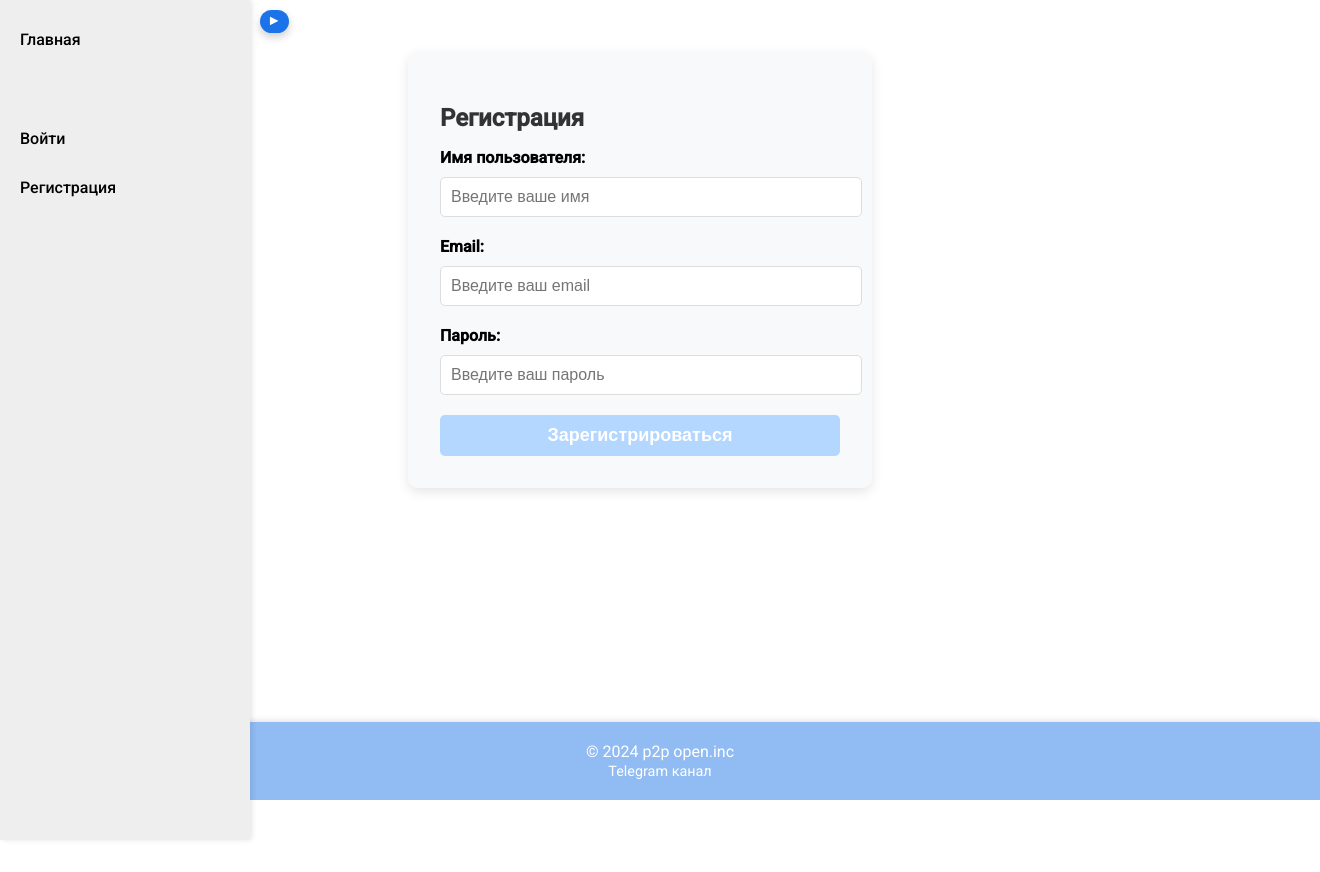
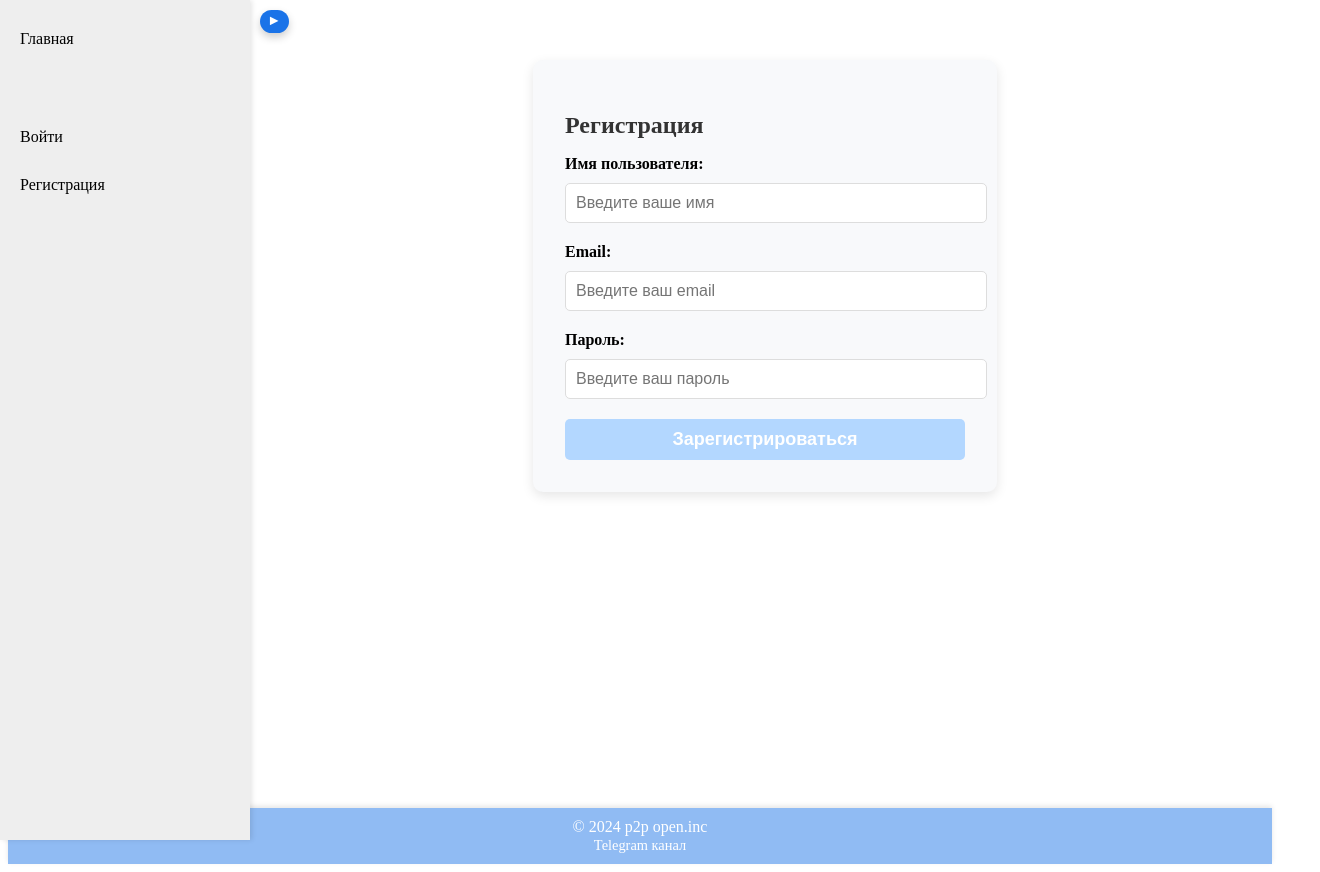
Before and after one commit to RomanGhost/p2pStock, an Angular app in the folder Client/: page /register in a window 1280 px wide. Shown: the whole page, 1320 px wide, since content can reach past the window. Before the commit the page ends 800 px from the top, so only its background shows below. Built offline with nearby package versions, Linux system fonts and the light colour scheme.

Commit message:
mmake more beautiful

```diff
--- a/Client/src/app/app.component.css
+++ b/Client/src/app/app.component.css
@@ -3,7 +3,12 @@
   display: flex;
   flex-direction: column; /* Элементы располагаются по вертикали */
   min-height: 100vh;
-  transition: margin-left 0.3s ease;  /* Анимация для сдвига контента */    /* Задаем минимальную высоту для всей страницы */
+  transition: margin-left 0.3s ease;  /* Анимация для сдвига контента */
+}
+
+/* Когда сайдбар открыт, добавляем отступ */
+.app-layout.menu-open {
+  margin-left: 250px; /* Ширина сайдбара */
 }
 
 /* Стили для основного контента */
@@ -12,30 +17,3 @@
   padding: 20px;           /* Внутренние отступы для контента */
   overflow: auto;          /* Добавление прокрутки при необходимости */
 }
-
-/* Стили для футера */
-.app-footer {
-  padding: 10px 0;
-  color: white;
-  background-color: rgba(85, 83, 199, 0.252);
-  text-align: center;
-  width: 100%;
-  margin-top: auto; /* Футер будет оттягиваться в низ страницы */
-}
-
-/* Стили для ссылок в футере */
-.footer-content nav a {
-  color: #ffffff;
-  text-decoration: none;
-  margin: 0 10px;
-  font-size: 0.9rem;
-}
-
-.footer-content nav a:hover {
-  text-decoration: underline;
-}
-
-.footer-content p {
-  margin: 0;
-  font-size: 1rem;
-}
--- a/Client/src/app/app.component.html
+++ b/Client/src/app/app.component.html
@@ -1,9 +1,8 @@
-<div class="app-layout">
-  <app-sidebar></app-sidebar> <!-- Сайдбар -->
+<div class="app-layout" [class.menu-open]="!isFold">
+  <app-sidebar (toggleMenu)="onToggleMenu($event)"></app-sidebar> <!-- Сайдбар -->
 
   <div class="main-content"> <!-- Основной контент -->
     <router-outlet></router-outlet>
   </div>
-
-  <app-footer></app-footer> <!-- Футер -->
 </div>
+<app-footer></app-footer> <!-- Футер -->
--- a/Client/src/app/app.component.ts
+++ b/Client/src/app/app.component.ts
@@ -14,6 +14,11 @@
 export class AppComponent {
   title = 'packages-client';
   showNavbar = true;
+  isFold = false;
+
+  onToggleMenu(isFold: boolean) {
+    this.isFold = isFold;
+  }
 
   constructor(private router: Router) {
     // this.router.events.subscribe((event) => {
--- a/Client/src/app/components/footer/footer.component.css
+++ b/Client/src/app/components/footer/footer.component.css
@@ -1,25 +1,30 @@
+/* Основной контейнер */
+.app-layout {
+  display: flex;
+  flex-direction: column;
+  min-height: 100vh; /* Занимает всю высоту экрана */
+}
+
+/* Основной контент */
+.main-content {
+  flex-grow: 1; /* Растягивается на все доступное пространство */
+  padding: 20px;
+  overflow: auto; /* Прокрутка внутри контента, если он превышает высоту */
+}
+
+/* Футер */
 .app-footer {
   background-color: #1c73e67c;
   color: #ffffff;
-    padding: 20px;
   text-align: center;
-    bottom: 0;
+  /* padding: 1%; */
   width: 100%;
   box-shadow: 0 -2px 5px rgba(0, 0, 0, 0.1);
   z-index: 10;
-    margin-top: auto;
+  margin-top: auto; /* Прижимаем футер к низу */
 }
 
-
-  .footer {
-    position: fixed;
-    left: 0;
-    bottom: 0;
-    width: 100%;
-    background-color: red;
-    color: white;
-    text-align: center;
-  }
+/* Стили для ссылок в футере */
 .footer-content nav a {
   color: #ffffff;
   text-decoration: none;
--- a/Client/src/app/components/sidebar/sidebar.component.css
+++ b/Client/src/app/components/sidebar/sidebar.component.css
@@ -1,3 +1,14 @@
+/* Основной контейнер страницы */
+.main-content {
+  margin-left: 0; /* Начальный отступ */
+  transition: margin-left 0.3s ease-in-out; /* Плавное изменение отступа */
+}
+
+/* Когда меню открыто, добавляем отступ */
+.main-content.menu-open {
+  margin-left: 250px; /* Ширина меню */
+}
+
 /* Кнопка переключения меню */
 .toggle-menu-btn {
   background-color: #1a73e8;
@@ -41,7 +52,7 @@
   width: 250px;
   background-color: #eeeeee;
   color: #000000;
-  height: 100vh;
+  height: 100%;
   position: fixed;
   top: 0;
   left: 0;
@@ -95,4 +106,8 @@
   .toggle-menu-btn.menu-open {
     left: 210px;
   }
+
+  .main-content.menu-open {
+    margin-left: 0; /* На мобильных устройствах отключаем отступ */
+  }
 }
--- a/Client/src/app/components/sidebar/sidebar.component.ts
+++ b/Client/src/app/components/sidebar/sidebar.component.ts
@@ -1,4 +1,4 @@
-import { Component, OnInit } from '@angular/core';
+import { Component, EventEmitter, OnInit, Output } from '@angular/core';
 import { AuthService } from '../../services/auth.service';
 import { UserService } from '../../services/user.service';
 import { ReactiveFormsModule } from '@angular/forms';
@@ -16,6 +16,7 @@
   isLoggedIn = false;
   isManager = false;
   isFold=false;
+  @Output() toggleMenu = new EventEmitter<boolean>();
 
   constructor(private userService: UserService, private authService: AuthService, private router: Router) {}
 
@@ -34,5 +35,6 @@
 
   switchView(){
     this.isFold = !this.isFold;
+    this.toggleMenu.emit(this.isFold);
   }
 }
--- a/Client/src/app/services/auth.service.ts
+++ b/Client/src/app/services/auth.service.ts
@@ -5,13 +5,12 @@
 import { RegisterUser } from '../models/register-user';
 import { LoginUser } from '../models/login-user';
 import { API_CONFIG } from '../configs/api-config';
-
 @Injectable({
   providedIn: 'root',
 })
 export class AuthService {
-  private apiUrl = `${API_CONFIG.apiUrl}/auth`; // Убедитесь, что используете правильный URL
-  private loggedIn = new BehaviorSubject<boolean>(this.checkInitialLoginStatus()); // Проверяем начальное состояние
+  private apiUrl = `${API_CONFIG.apiUrl}/auth`;
+  private loggedIn = new BehaviorSubject<boolean>(this.checkInitialLoginStatus());
   isLoggedIn$ = this.loggedIn.asObservable();
 
   constructor(private http: HttpClient) {}
@@ -32,9 +31,9 @@
         }
         return throwError('Произошла ошибка при авторизации');
       }),
-      // После успешного логина обновляем состояние
-      tap((response) => {
-        if (response) {
+      tap((response: any) => {
+        if (response && response.token) {
+          this.saveToken(response.token); // Сохраняем токен
           this.loggedIn.next(true); // Обновляем состояние входа
         }
       })
@@ -42,20 +41,20 @@
   }
 
   saveToken(token: string) {
-    localStorage.setItem('jwt_token', token); // Сохраняем JWT в localStorage
+    localStorage.setItem('jwt_token', token);
   }
 
   getToken(): string | null {
-    return localStorage.getItem('jwt_token'); // Получаем токен из localStorage
+    return localStorage.getItem('jwt_token');
   }
 
   isLoggedIn(): boolean {
-    return this.loggedIn.value; // Используем BehaviorSubject для проверки состояния
+    return this.loggedIn.value;
   }
 
   logout() {
-    localStorage.clear();  // Очистка localStorage
-    this.loggedIn.next(false);  // Обновляем состояние входа
+    localStorage.clear();
+    this.loggedIn.next(false);
   }
 
   getHeaders(): HttpHeaders {
@@ -64,7 +63,12 @@
   }
 
   private checkInitialLoginStatus(): boolean {
-    // Проверяем, есть ли токен в localStorage для установки начального состояния
-    return this.getToken() !== null;
+    const token = this.getToken();
+    if (token) {
+      const payload = JSON.parse(atob(token.split('.')[1])); // Декодируем payload JWT
+      const expirationDate = new Date(payload.exp * 1000); // Преобразуем время истечения
+      return expirationDate > new Date(); // Проверяем, не истек ли срок действия
+    }
+    return false;
   }
 }
--- a/Client/src/styles.css
+++ b/Client/src/styles.css
@@ -1,4 +1,29 @@
-/* You can add global styles to this file, and also import other style files */
+/* Основной контейнер страницы */
+.app-layout {
+    display: flex;
+    flex-direction: column;
+    min-height: 100vh;
+    transition: margin-left 0.3s ease; /* Анимация для сдвига контента */
+  }
 
-html, body { height: 100%; }
-body { margin: 0; font-family: Roboto, "Helvetica Neue", sans-serif; }
+  /* Когда меню открыто, добавляем отступ */
+  .app-layout.menu-open {
+    margin-left: 250px; /* Ширина меню */
+  }
+
+  /* Основной контент */
+  .main-content {
+    flex-grow: 1;
+    padding: 20px;
+    overflow: auto;
+  }
+
+  /* Футер */
+  .app-footer {
+    padding: 10px 0;
+    color: white;
+    background-color: rgba(85, 83, 199, 0.252);
+    text-align: center;
+    width: 100%;
+    margin-top: auto;
+  }
```
Also changed, not shown: 37 other files (tests, documents, lock files or other folders). Lines whose indentation alone changed are shown as unchanged.
